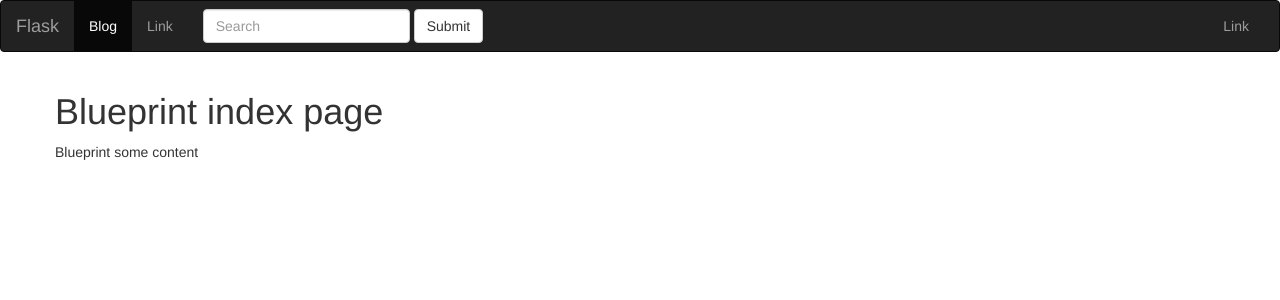
After one commit to discipleartem/flask-blog, a Flask app: template app/posts/templates/posts/index.html in a window 1280 px wide. The commit adds this page. Shown: the top 300 px of the page. Run offline with Flask 2, Linux system fonts and the light colour scheme; the template is opened without the code that fills it, so the values that code supplies are empty; parts of the project's set-up code (start-up, migrations or seed data) failed here and were passed over; some libraries are stand-ins or nearby versions.

Commit message:
lesson 5 complate

```diff
--- a/app/app.py
+++ b/app/app.py
@@ -1,8 +1,13 @@
 from flask import Flask
 from config import Configuration
+
+# путь к файлу blueprint.py
+from posts.blueprint import posts
 
 #переменная по умолчанию
 #__name__ - это имя текущего файла (сейчас app.py)
 
 app = Flask(__name__)
 app.config.from_object(Configuration)
+
+app.register_blueprint(posts, url_prefix='/blog')
--- /dev/null
+++ b/app/posts/templates/posts/index.html
@@ -0,0 +1,15 @@
+{% extends 'base.html' %}
+
+{% block title %}
+	Blueprint index page
+{% endblock %}
+
+
+{% block content_title %}
+	Blueprint index page
+{% endblock %}
+
+
+{% block content %}
+	Blueprint some content
+{% endblock %}
--- a/app/templates/base.html
+++ b/app/templates/base.html
@@ -20,11 +20,13 @@
 					<span class="icon-bar"></span>
 					<span class="icon-bar"></span>
 				</button>
-				<a class="navbar-brand" href="#">Brand</a>
+				<a class="navbar-brand" href="{{ url_for('index') }}">Flask</a>
 			</div> <!-- navbar-header -->
 			<div class="collapse navbar-collapse" id="bs-example-navbar-collapse-1">
 				<ul class="nav navbar-nav">
-					<li class="active"><a href="#">Link <span class="sr-only">(current)</span></a></li>
+
+					<li class="active"><a href="{{ url_for('posts.index2') }}">Blog <span class="sr-only">(current)</span></a></li>
+
 					<li><a href="#">Link</a></li>
 				</ul>
 
```
Also changed, not shown: app/posts/blueprint.py (added, +11 -0 lines), README.md.
